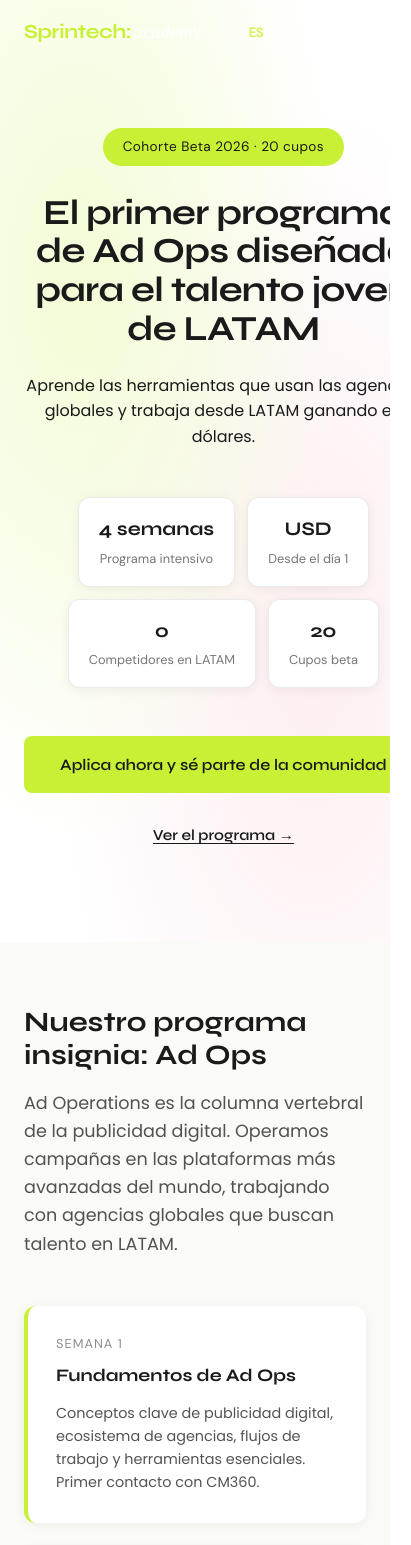
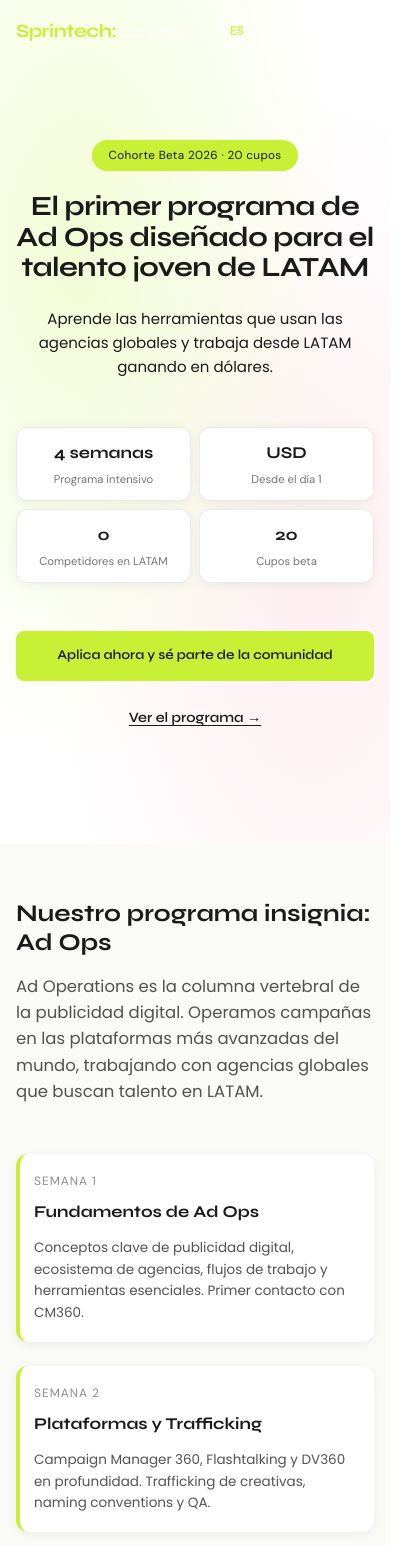
Before and after one commit to SprintechAcademy/SprintechAcademy, a React (Vite) app: page / in a window 390 px wide. Shown: the top 1545 px of the page, 411 px wide, since content can reach past the window. Built offline with nearby package versions, Linux system fonts and the light colour scheme.

Commit message:
Make landing page fully responsive across all breakpoints (320px–1280px+)

```diff
--- a/src/App.css
+++ b/src/App.css
@@ -554,15 +554,9 @@
   margin-bottom: 48px;
 }
 
-@media (max-width: 900px) {
+@media (max-width: 1024px) {
   .community__grid {
     grid-template-columns: repeat(2, 1fr);
-  }
-}
-
-@media (max-width: 600px) {
-  .community__grid {
-    grid-template-columns: 1fr;
   }
 }
 
@@ -622,12 +616,6 @@
 .community__tagline::before { right: calc(50% + 160px); }
 .community__tagline::after { left: calc(50% + 160px); }
 
-@media (max-width: 600px) {
-  .community__tagline::before,
-  .community__tagline::after {
-    display: none;
-  }
-}
 
 /* ===== Pricing ===== */
 .pricing {
@@ -641,11 +629,6 @@
   align-items: start;
 }
 
-@media (max-width: 768px) {
-  .pricing__layout {
-    grid-template-columns: 1fr;
-  }
-}
 
 .pricing__card {
   background: var(--cream);
@@ -1018,11 +1001,6 @@
   margin-bottom: 48px;
 }
 
-@media (max-width: 768px) {
-  .for-companies__cols {
-    grid-template-columns: 1fr;
-  }
-}
 
 .for-companies__col {
   background: var(--white);
@@ -1154,10 +1132,61 @@
   opacity: 0.4;
 }
 
-/* ===== Media Queries ===== */
-@media (max-width: 600px) {
+/* ===================================================
+   RESPONSIVE — all breakpoints
+   =================================================== */
+
+/* ── 1024px — Tablet landscape ── */
+@media (max-width: 1024px) {
+  .navbar__inner {
+    padding: 0 var(--padding-tablet);
+  }
+
+  .navbar__links li a {
+    padding: 8px 10px;
+    font-size: 0.85rem;
+  }
+
+  .hero__h1 {
+    font-size: clamp(2rem, 4.5vw, 3.2rem);
+  }
+
+  .opportunity__stats {
+    gap: 36px;
+  }
+
+  .pricing__card {
+    padding: 32px;
+  }
+
+  .pricing__beta-inner {
+    padding: 32px;
+  }
+
+  .for-companies__col {
+    padding: 28px;
+  }
+}
+
+/* ── 768px — Tablet portrait ── */
+@media (max-width: 768px) {
   :root {
-    --section-spacing: 64px;
+    --section-spacing: 80px;
+  }
+
+  /* Navbar */
+  .navbar__inner {
+    padding: 0 var(--padding-tablet);
+  }
+
+  /* Hero */
+  .hero {
+    padding-top: 70px;
+  }
+
+  .hero__content {
+    padding-top: 32px;
+    padding-bottom: 56px;
   }
 
   .hero__stats {
@@ -1166,20 +1195,77 @@
 
   .hero__stat {
     padding: 16px 20px;
-    min-width: 100px;
+    min-width: 110px;
   }
 
-  .hero__stat-value {
-    font-size: 1.2rem;
+  .hero__ctas {
+    flex-direction: column;
+    align-items: stretch;
+    gap: 12px;
   }
 
-  .opportunity__stats {
-    gap: 32px;
+  .hero__ctas .btn {
+    width: 100%;
+    justify-content: center;
   }
 
+  /* Program */
+  .program__weeks {
+    grid-template-columns: repeat(2, 1fr);
+  }
+
+  /* Problem */
+  .problem__cards {
+    grid-template-columns: repeat(2, 1fr);
+  }
+
+  /* Opportunity */
+  .opportunity__stats {
+    gap: 28px;
+  }
+
+  /* Methodology */
+  .methodology__cards {
+    grid-template-columns: repeat(2, 1fr);
+  }
+
+  /* Community */
+  .community__grid {
+    grid-template-columns: repeat(2, 1fr);
+  }
+
+  /* Pricing */
+  .pricing__layout {
+    grid-template-columns: 1fr;
+  }
+
+  .pricing__card {
+    padding: 28px;
+  }
+
+  .pricing__beta-inner {
+    padding: 28px;
+  }
+
+  /* FAQ */
+  .faq__list {
+    max-width: 100%;
+  }
+
+  /* For Companies */
+  .for-companies__cols {
+    grid-template-columns: 1fr;
+  }
+
+  .for-companies__col {
+    padding: 28px;
+  }
+
+  /* Footer */
   .footer__top {
     flex-direction: column;
     align-items: flex-start;
+    gap: 24px;
   }
 
   .footer__bottom {
@@ -1187,3 +1273,200 @@
     align-items: flex-start;
   }
 }
+
+/* ── 600px — Large mobile ── */
+@media (max-width: 600px) {
+  :root {
+    --section-spacing: 64px;
+  }
+
+  /* Navbar */
+  .navbar__inner {
+    padding: 0 var(--padding-mobile);
+  }
+
+  /* Hero */
+  .hero {
+    padding-top: 64px;
+  }
+
+  .hero__badge {
+    font-size: 0.78rem;
+    padding: 6px 16px;
+    margin-bottom: 20px;
+  }
+
+  .hero__stats {
+    display: grid;
+    grid-template-columns: repeat(2, 1fr);
+    gap: 10px;
+  }
+
+  .hero__stat {
+    padding: 14px 12px;
+    min-width: unset;
+  }
+
+  .hero__stat-value {
+    font-size: 1.2rem;
+  }
+
+  .hero__stat-label {
+    font-size: 0.75rem;
+  }
+
+  /* Program */
+  .program__weeks {
+    grid-template-columns: 1fr;
+  }
+
+  .program__week-card {
+    padding: 22px;
+  }
+
+  .program__expanded {
+    padding: 22px;
+  }
+
+  /* Problem */
+  .problem__cards {
+    grid-template-columns: 1fr;
+  }
+
+  /* Opportunity */
+  .opportunity__stats {
+    gap: 28px;
+    flex-direction: column;
+    align-items: center;
+  }
+
+  /* Methodology */
+  .methodology__cards {
+    grid-template-columns: 1fr;
+  }
+
+  .methodology__card {
+    padding: 24px;
+  }
+
+  /* Community */
+  .community__grid {
+    grid-template-columns: 1fr;
+  }
+
+  .community__tagline::before,
+  .community__tagline::after {
+    display: none;
+  }
+
+  /* Pricing */
+  .pricing__price {
+    font-size: 2.8rem;
+  }
+
+  .pricing__card {
+    padding: 22px;
+  }
+
+  .pricing__beta-inner {
+    padding: 24px;
+  }
+
+  .pricing__beta-count {
+    font-size: 3rem;
+  }
+
+  /* FAQ */
+  .faq__question {
+    padding: 16px 18px;
+    font-size: 0.9rem;
+  }
+
+  .faq__answer {
+    padding: 0 18px 16px;
+  }
+
+  /* CTA Final */
+  .cta-final__form {
+    padding: 22px 18px;
+  }
+
+  .cta-tabs {
+    flex-direction: column;
+    gap: 4px;
+  }
+
+  .cta-tab {
+    text-align: center;
+  }
+
+  /* For Companies */
+  .for-companies__col {
+    padding: 22px;
+  }
+
+  /* Footer */
+  .footer__nav {
+    flex-direction: column;
+    gap: 12px;
+  }
+}
+
+/* ── 400px — Small mobile ── */
+@media (max-width: 400px) {
+  html {
+    font-size: 15px;
+  }
+
+  :root {
+    --section-spacing: 56px;
+    --padding-mobile: 16px;
+  }
+
+  .hero__h1 {
+    font-size: 1.85rem;
+  }
+
+  .hero__stats {
+    grid-template-columns: repeat(2, 1fr);
+    gap: 8px;
+  }
+
+  .hero__stat {
+    padding: 12px 8px;
+  }
+
+  .hero__stat-value {
+    font-size: 1.1rem;
+  }
+
+  .btn--lg {
+    padding: 14px 20px;
+    font-size: 0.9rem;
+  }
+
+  .section-title {
+    font-size: 1.6rem;
+  }
+
+  .pricing__price {
+    font-size: 2.4rem;
+  }
+
+  .pricing__card,
+  .pricing__beta-inner,
+  .for-companies__col,
+  .methodology__card,
+  .program__week-card,
+  .cta-final__form {
+    padding: 18px 14px;
+  }
+
+  .community__card {
+    padding: 20px 16px;
+  }
+
+  .opportunity__stat-value {
+    font-size: 2.2rem;
+  }
+}
--- a/src/index.css
+++ b/src/index.css
@@ -14,7 +14,8 @@
 
   --max-width: 1200px;
   --padding-desktop: 48px;
-  --padding-mobile: 24px;
+  --padding-tablet: 32px;
+  --padding-mobile: 20px;
   --section-spacing: 96px;
 }
 
@@ -67,7 +68,13 @@ ul {
   padding: 0 var(--padding-desktop);
 }
 
-@media (max-width: 768px) {
+@media (max-width: 1024px) {
+  .container {
+    padding: 0 var(--padding-tablet);
+  }
+}
+
+@media (max-width: 600px) {
   .container {
     padding: 0 var(--padding-mobile);
   }
```
